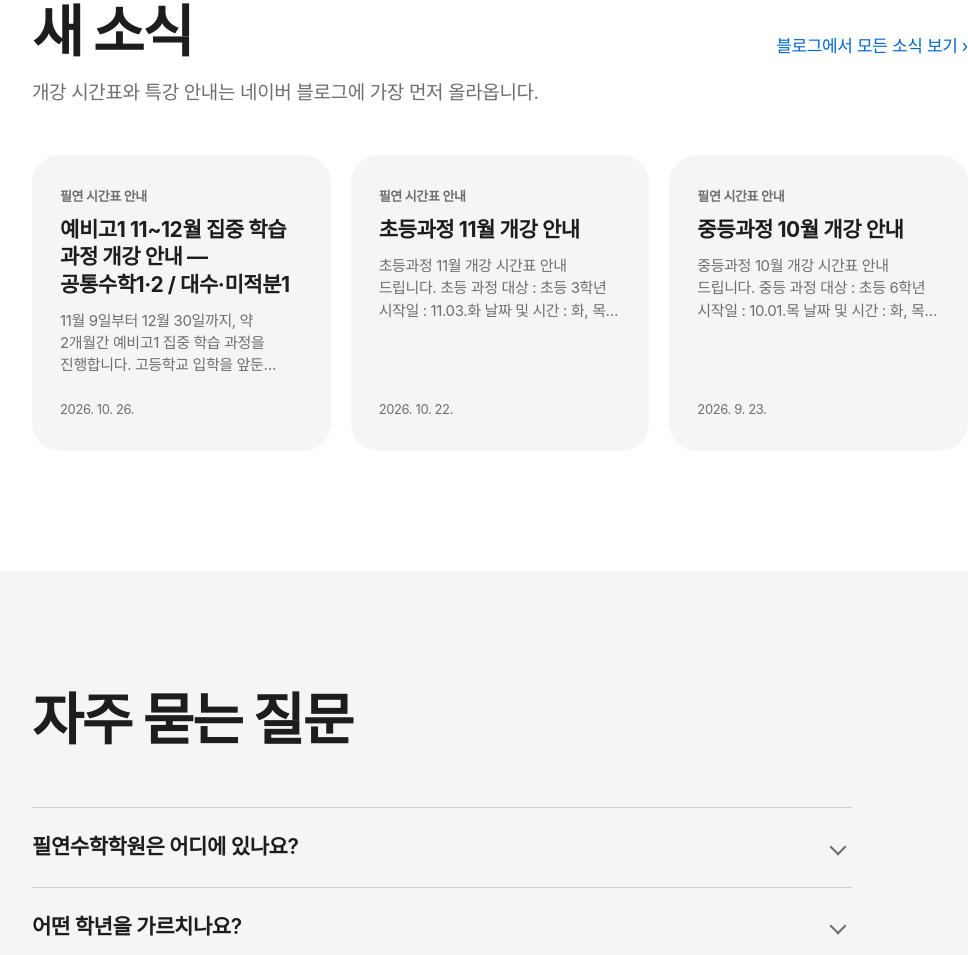
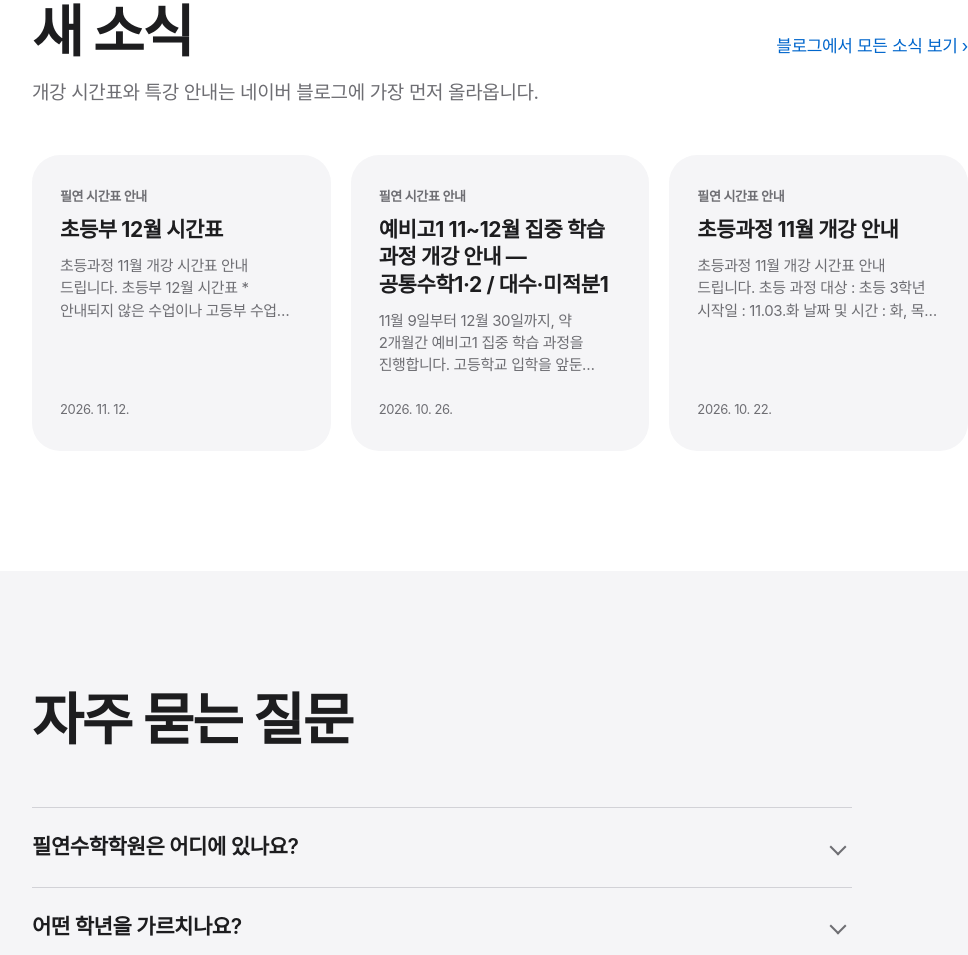
Before and after one commit to pilyeonmath/pilyeonmath.github.io, a plain HTML site: page index.html in a window 1280 px wide. Shown: the part 4845-5800 px from the top of the page, without its empty margins (140-1108 px from the left). Drawn offline with Linux system fonts and the light colour scheme; a web font is replaced by a local one.

Commit message:
블로그 자동 갱신 워크플로를 .github/workflows로 이동하고 최신 글 반영
Co-Authored-By: Claude Sonnet 5.5 <noreply@anthropic.com>

```diff
--- a/index.html
+++ b/index.html
@@ -524,6 +524,12 @@
       <p class="news-lede reveal">개강 시간표와 특강 안내는 네이버 블로그에 가장 먼저 올라옵니다.</p>
       <div class="posts">
         <!-- BLOG:START -->
+        <a class="post reveal" href="https://blog.naver.com/py_math/224474351064" target="_blank" rel="noopener">
+          <span class="k">필연 시간표 안내</span>
+          <h3>초등부 12월 시간표</h3>
+          <p>초등과정 11월 개강 시간표 안내 드립니다. 초등부 12월 시간표 * 안내되지 않은 수업이나 고등부 수업에 관한 문의사항은 ☎ 032-832-2615 / ☎ 01…</p>
+          <time datetime="2026-11-12">2026. 11. 12.</time>
+        </a>
         <a class="post reveal" href="https://blog.naver.com/py_math/224454390646" target="_blank" rel="noopener">
           <span class="k">필연 시간표 안내</span>
           <h3>예비고1 11~12월 집중 학습 과정 개강 안내 — 공통수학1·2 / 대수·미적분1</h3>
@@ -535,12 +541,6 @@
           <h3>초등과정 11월 개강 안내</h3>
           <p>초등과정 11월 개강 시간표 안내 드립니다. 초등 과정 대상 : 초등 3학년 시작일 : 11.03.화 날짜 및 시간 : 화, 목 17:00~19:00 교재 : 5…</p>
           <time datetime="2026-10-22">2026. 10. 22.</time>
-        </a>
-        <a class="post reveal" href="https://blog.naver.com/py_math/224421127549" target="_blank" rel="noopener">
-          <span class="k">필연 시간표 안내</span>
-          <h3>중등과정 10월 개강 안내</h3>
-          <p>중등과정 10월 개강 시간표 안내 드립니다. 중등 과정 대상 : 초등 6학년 시작일 : 10.01.목 날짜 및 시간 : 화, 목, 토 15:10~18:10 교재 …</p>
-          <time datetime="2026-09-23">2026. 9. 23.</time>
         </a>
         <!-- BLOG:END -->
       </div>
--- a/sitemap.xml
+++ b/sitemap.xml
@@ -2,7 +2,7 @@
 <urlset xmlns="http://www.sitemaps.org/schemas/sitemap/0.9">
   <url>
     <loc>https://pymath.kr/</loc>
-    <lastmod>2026-10-26</lastmod>
+    <lastmod>2026-11-12</lastmod>
     <changefreq>weekly</changefreq>
     <priority>1.0</priority>
   </url>
```
Also changed, not shown: 2 other files.
